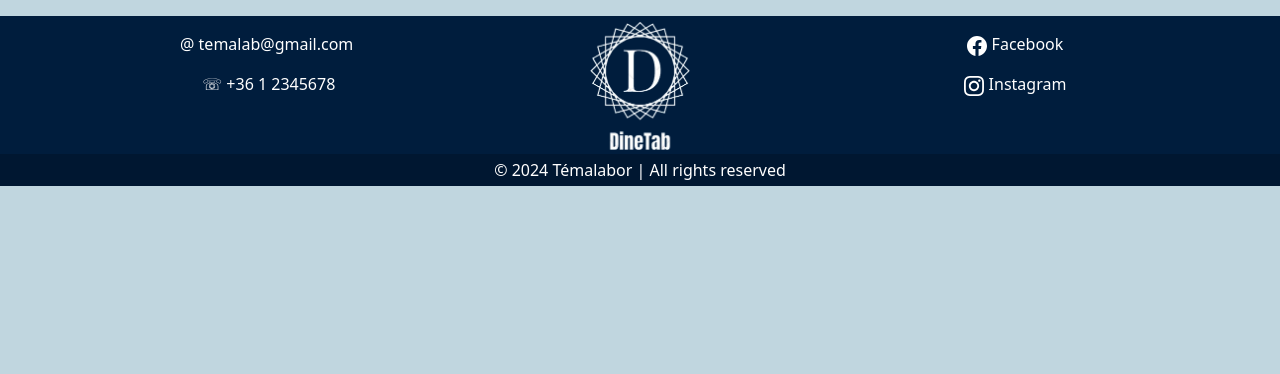
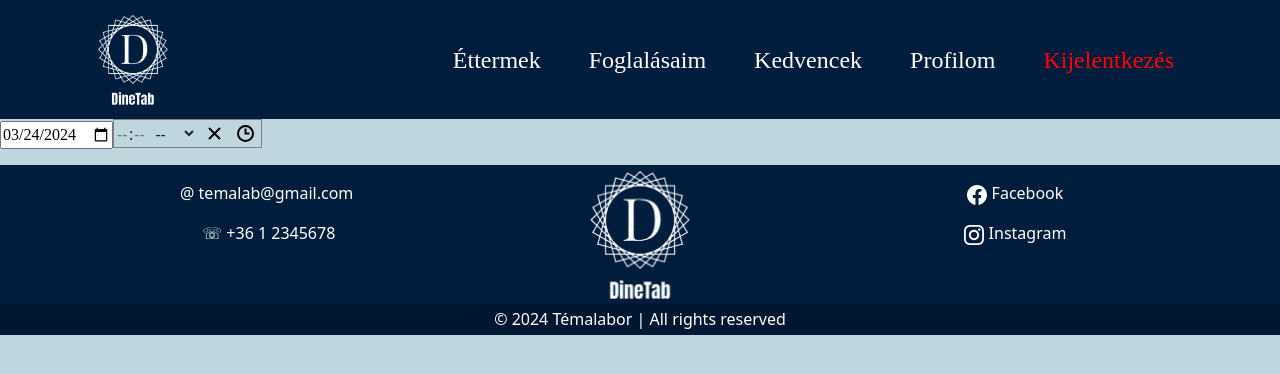
Before and after one commit to dudigeri0303/Temalab, a React (Vite) app in the folder TemalabFrontEnd/: page /customerMakeReservation in a window 1280 px wide. Shown: the top 374 px of the page. Built offline with nearby package versions, Linux system fonts and the light colour scheme; a web font is replaced by a local one.

Commit message:
time picker, date picker added

```diff
--- a/TemalabFrontEnd/package.json
+++ b/TemalabFrontEnd/package.json
@@ -16,6 +16,7 @@
     "react-beautiful-dnd": "^13.1.1",
     "react-bootstrap": "^2.10.2",
     "react-bootstrap-time-picker": "^2.0.1",
+    "react-datepicker": "^6.9.0",
     "react-dom": "^18.2.0",
     "react-modal": "^3.16.1",
     "react-router-dom": "^6.22.2",
--- a/TemalabFrontEnd/src/App.jsx
+++ b/TemalabFrontEnd/src/App.jsx
@@ -19,6 +19,7 @@ import OwnerRestaurantPage from './sections/OwnerRestaurantPage';
 import MenuCreator from './sections/MenuCreator';
 import Menu from './sections/Menu';
 import OwnerProfile from './sections/OwnerProfile';
+import CustomerMakeReservations from './sections/CustomerMakeReservation';
 
 function App() {
   return (
@@ -44,6 +45,7 @@ function App() {
               <Route path="/createmenu" element={<MenuCreator/>}/>
               <Route path="/ownerProfile" element={<OwnerProfile/>}/>
               <Route path='/restaurant/:id' element={<RestaurantPage/>}/>
+              <Route path='/customerMakeReservation' element={<CustomerMakeReservations/>}/>
             </Routes>
       </Router>
       <Footer /> {/*Minden oldalra render-elve lesz*/}
--- /dev/null
+++ b/TemalabFrontEnd/src/sections/CustomerMakeReservation.jsx
@@ -0,0 +1,20 @@
+import "../App.css";
+import React, { useEffect, useState } from "react";
+import Navbar from "../components/Navbar";
+import TimePicker from "react-time-picker";
+
+export default function CustomerMakeReservations() {
+  useEffect(() => {
+    document.title = "Étterem foglalás | DineTab";
+  }, []);
+
+  const today = new Date().toISOString().split('T')[0];
+
+  return (
+    <div>
+      <Navbar />
+      <input type="date" id="start" name="trip-start" value={today} min={today} max="2028-12-31" />
+        <TimePicker />
+    </div>
+  );
+}
```
Also changed, not shown: 1 other file (tests, documents, lock files or other folders).
